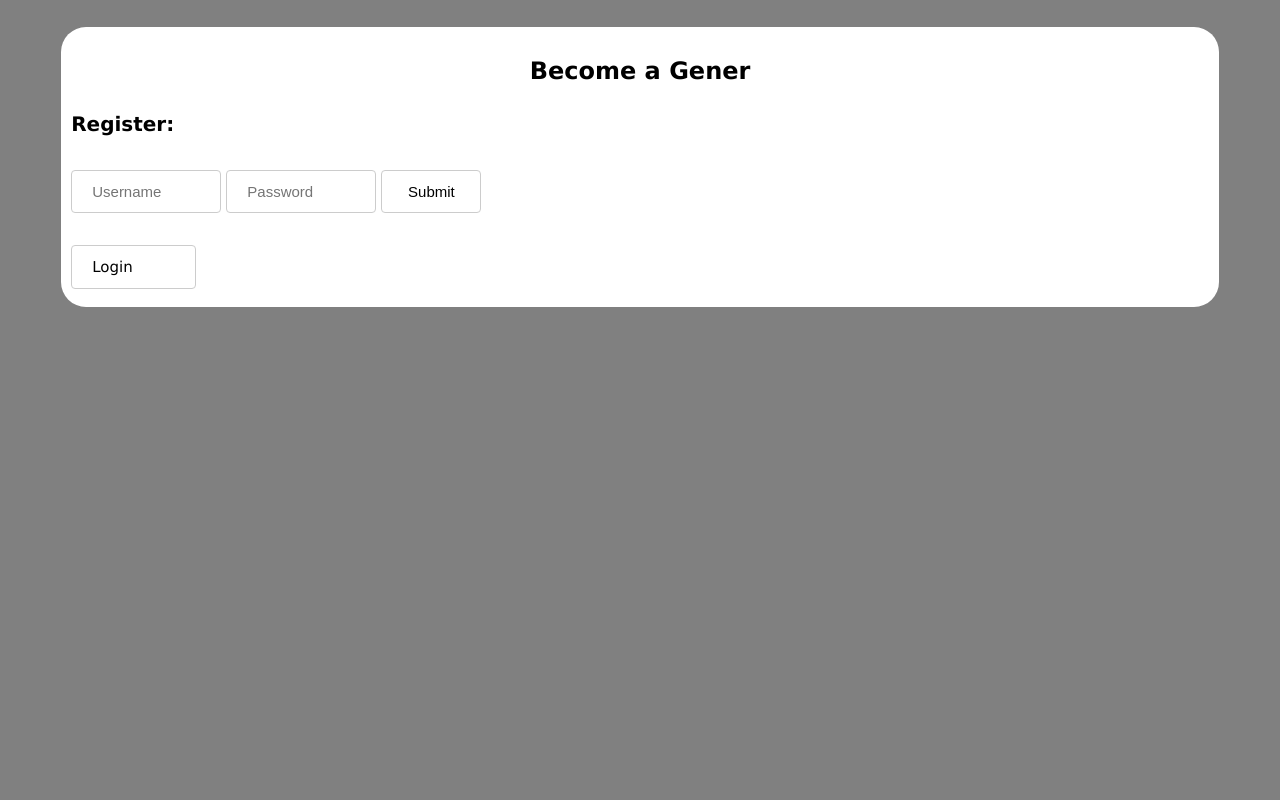
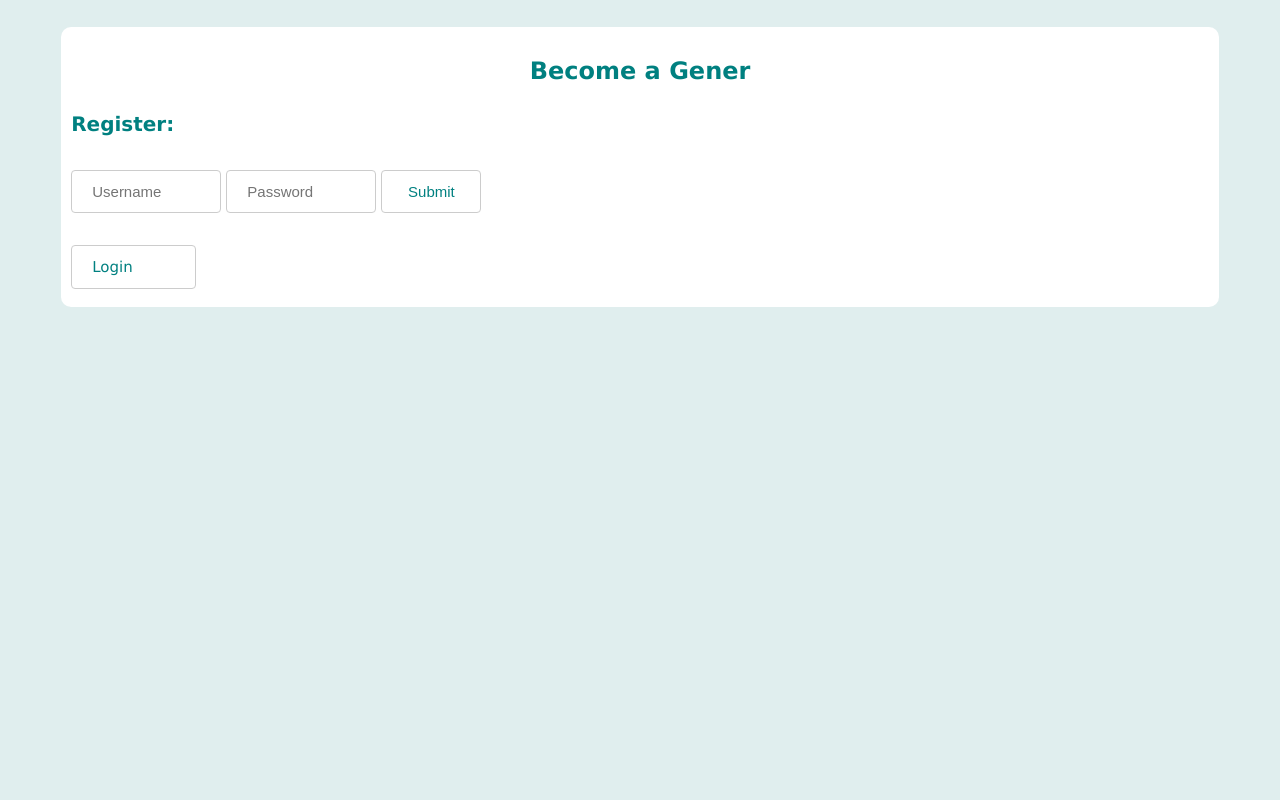
Before and after one commit to Zachd101/Digigene, a PHP site: page /Digigene/Register.php in a window 1280 px wide. Run offline with PHP 8.4, Linux system fonts and the light colour scheme.

Commit message:
logo/ colours

```diff
--- a/Digigene.css
+++ b/Digigene.css
@@ -2,9 +2,9 @@
 /* Base Variables to change (referenced later in file)  */
 :root {
 
-    --bg-color : grey;
+    --bg-color :#E0EEEE;
     --div-color : white;
-    --text-color: black;
+    --text-color: teal;
 }
 
 /* Adding new font for title(h1)*/
@@ -16,7 +16,7 @@
 
 /* Class used to add a rounded container around an element, will be --div-color */
 .bubble {
-    border-radius: 25px;
+    border-radius: 10px;
     background: var(--div-color);
     padding: 10px 10px;
     width: 90%;
@@ -168,7 +168,7 @@ input[type=submit] {
 
 /* Changing color of submit button on hover */
 input[type=submit]:hover {
-    background-color: var(--bg-color);
+    background-color: var(--text-color);
     color: var(--div-color);
 
 
@@ -190,6 +190,6 @@ a[id=Button] {
 }
 
 a[id=Button]:hover {
- background-color: var(--bg-color);
+ background-color: var(--text-color);
     color: var(--div-color);
 }
```
Also changed, not shown: Dnaheart.png, Profile.php (added).
